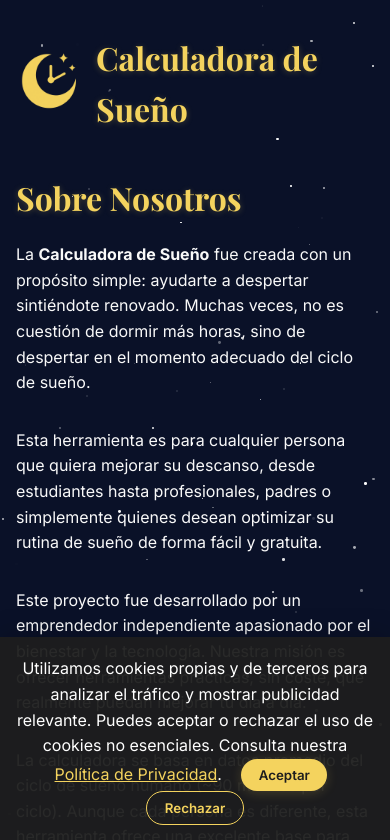
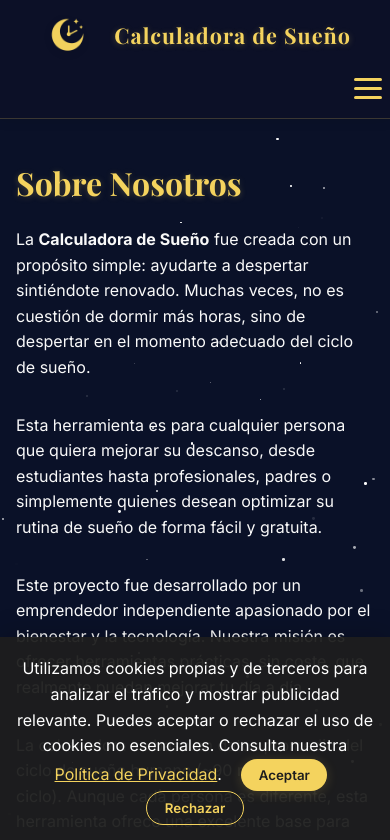
Before and after one commit to Sawasdee7123/mysleepcalculator, a Next.js app: page /about in a window 390 px wide. Shown: the top 840 px of the page. Built offline with nearby package versions, Linux system fonts and the light colour scheme.

Commit message:
Add Header

```diff
--- a/app/components/Header.tsx
+++ b/app/components/Header.tsx
@@ -1,28 +1,26 @@
-// Instructs Next.js to render this component on the client side (for interactivity)
 'use client';
 
-import Link from 'next/link'; // Import Next.js Link component for internal navigation (no full page reload)
-import Image from 'next/image'; // Import Next.js Image component for optimized images (automatic resizing, lazy loading, etc.)
-import styles from '../page.module.css'; // Import CSS module for component-specific styles
+import Link from 'next/link';
+import Image from 'next/image';
+import { useState } from 'react';
+import styles from '../page.module.css';
 
-// Header component: displays the logo and site title, both clickable and linking to the homepage
+const NAV_LINKS = [
+  { href: '/', label: 'Calculadora' },
+  { href: '/como-dormir-mejor', label: 'Cómo Dormir Mejor' },
+  { href: '/incluir-calculadora-sueno-en-mi-web', label: 'Añadir la Calculadora en tu Web' },
+  { href: '/about', label: 'Sobre Nosotros' },
+  { href: '/contacto', label: 'Contacto' },
+];
+
 export default function Header() {
+  const [mobileOpen, setMobileOpen] = useState(false);
+
   return (
-    // Apply custom header styling and horizontally center content
-    <div className={styles.header} style={{ justifyContent: 'center' }}>
-
-      {/* Entire header is a link to the homepage for easy navigation */}
-      <Link
-        href="/"
-        style={{
-          display: 'flex',
-          alignItems: 'center',
-          textDecoration: 'none',
-        }}
-        aria-label="Ir a la página principal"
-      >
-
-        {/* Logo image (optimized for web with next/image) */}
+    <header className={styles.headerWrapper}>
+      {/* Centered logo and title */}
+      <div className={styles.brandContainer}>
+        <Link href="/" className={styles.logoLink} aria-label="Ir a la página principal">
           <Image
             src="/logo.png"
             alt="Logo de la Calculadora de Sueño"
@@ -31,10 +29,47 @@ export default function Header() {
             priority
             className={styles.logo}
           />
-
-        {/* Main site title, styled with CSS module */}
+          {/* Use h1 for SEO and branding, keep your original class */}
           <h1 className={styles.title}>Calculadora de Sueño</h1>
         </Link>
       </div>
+      {/* Centered nav bar */}
+      <nav className={styles.navbar}>
+        <ul className={styles.navLinks}>
+          {NAV_LINKS.map(link => (
+            <li key={link.href}>
+              <Link href={link.href} className={styles.navLink}>
+                {link.label}
+              </Link>
+            </li>
+          ))}
+        </ul>
+        {/* Hamburger for mobile */}
+        <button
+          className={styles.mobileMenuButton}
+          aria-label="Menú"
+          onClick={() => setMobileOpen(o => !o)}
+        >
+          <span className={styles.hamburger}></span>
+          <span className={styles.hamburger}></span>
+          <span className={styles.hamburger}></span>
+        </button>
+        {mobileOpen && (
+          <ul className={styles.mobileNavLinks}>
+            {NAV_LINKS.map(link => (
+              <li key={link.href}>
+                <Link
+                  href={link.href}
+                  className={styles.mobileNavLink}
+                  onClick={() => setMobileOpen(false)}
+                >
+                  {link.label}
+                </Link>
+              </li>
+            ))}
+          </ul>
+        )}
+      </nav>
+    </header>
   );
 }
--- a/app/page.module.css
+++ b/app/page.module.css
@@ -27,7 +27,7 @@
   font-size: 1.125rem;
   max-width: 600px;
   line-height: 1.6;
-  margin: 0 0 0.25rem 0;
+  margin: 1.25rem 0 0.25rem 0;
 }
 
 /* Responsive typography for mobile */
@@ -40,3 +40,152 @@
     font-size: 1rem;
   }
 }
+
+.headerWrapper {
+  width: 100%;
+  background: linear-gradient(180deg, #181f39 0%, #0c1027 100%);
+  box-shadow: 0 2px 12px 0 rgba(0,0,0,0.08);
+  padding: 0.5rem 0 0.5rem 0;
+  /* position: sticky; */
+  /* top: 0; */
+  z-index: 20;
+  border-bottom: 1px solid rgba(244, 211, 94, 0.2);
+  backdrop-filter: blur(6px);
+  -webkit-backdrop-filter: blur(6px);
+}
+
+/* Brand container centers content */
+.brandContainer {
+  display: flex;
+  justify-content: center;
+  align-items: center;
+  margin-bottom: 0.5rem;
+}
+
+/* Logo link flexes logo and h1 */
+.logoLink {
+  display: flex;
+  align-items: center;
+  text-decoration: none;
+  gap: 1.2rem;
+}
+
+/* Logo big on desktop, smaller on mobile */
+.logo {
+  filter: drop-shadow(0 2px 4px rgba(0,0,0,0.08));
+}
+
+/* Use your original title style for h1 */
+.title {
+  color: #f4d35e;
+  font-family: var(--font-playfair, 'Playfair Display', serif);
+  font-size: 2.5rem;
+  font-weight: 700;
+  letter-spacing: 1px;
+  margin: 0;
+  line-height: 1.1;
+}
+
+/* Nav centered below */
+.navbar {
+  display: flex;
+  justify-content: center;
+  align-items: center;
+  position: relative;
+}
+
+.navLinks {
+  display: flex;
+  gap: 2.2rem;
+  list-style: none;
+  margin: 0;
+  padding: 0;
+}
+
+.navLink {
+  font-size: 1.12rem;
+  color: #f5f7fa;
+  text-decoration: none;
+  font-weight: 500;
+  padding: 0.2rem 0;
+  border-bottom: 2px solid transparent;
+  transition: color 0.18s, border 0.18s;
+}
+.navLink:hover,
+.navLink:focus {
+  color: #f4d35e;
+  border-bottom: 2px solid #f4d35e;
+}
+
+.mobileMenuButton {
+  display: none;
+}
+
+/* Responsive for mobile */
+@media (max-width: 700px) {
+  .brandContainer {
+    margin-bottom: 0.2rem;
+  }
+  .logo {
+    width: 56px !important;
+    height: 56px !important;
+  }
+  .title {
+    font-size: 1.35rem;
+  }
+  .navLinks {
+    display: none;
+  }
+  .mobileMenuButton {
+    display: flex;
+    flex-direction: column;
+    justify-content: center;
+    background: transparent;
+    border: none;
+    cursor: pointer;
+    padding: 0.5rem;
+    margin-left: auto;
+  }
+  .hamburger {
+    width: 28px;
+    height: 3px;
+    background: #f4d35e;
+    margin: 3px 0;
+    border-radius: 2px;
+    display: block;
+  }
+  .headerWrapper {
+    background: #0c1027; /* Or rgba(12,16,39,0.98) for slight transparency */
+    /* Optional: keep border and blur for visual consistency */
+    border-bottom: 1px solid rgba(244, 211, 94, 0.2);
+    backdrop-filter: blur(8px);
+    -webkit-backdrop-filter: blur(8px);
+  }
+  .mobileNavLinks {
+    position: absolute;
+    top: 44px;
+    right: 0;
+    left: 0;
+    background: #0c1027;
+    box-shadow: 0 4px 16px rgba(0,0,0,0.11);
+    list-style: none;
+    padding: 1rem 0;
+    margin: 0;
+    z-index: 100;
+    display: flex;
+    flex-direction: column;
+    gap: 1.2rem;
+  }
+  .mobileNavLink {
+    color: #f5f7fa;
+    font-size: 1.1rem;
+    text-align: center;
+    text-decoration: none;
+    font-weight: 500;
+  }
+  .mobileNavLink:hover,
+  .mobileNavLink:focus {
+    color: #f4d35e;
+    background: rgba(244, 211, 94, 0.10);
+  }
+}
```
Lines whose indentation alone changed are shown as unchanged.
